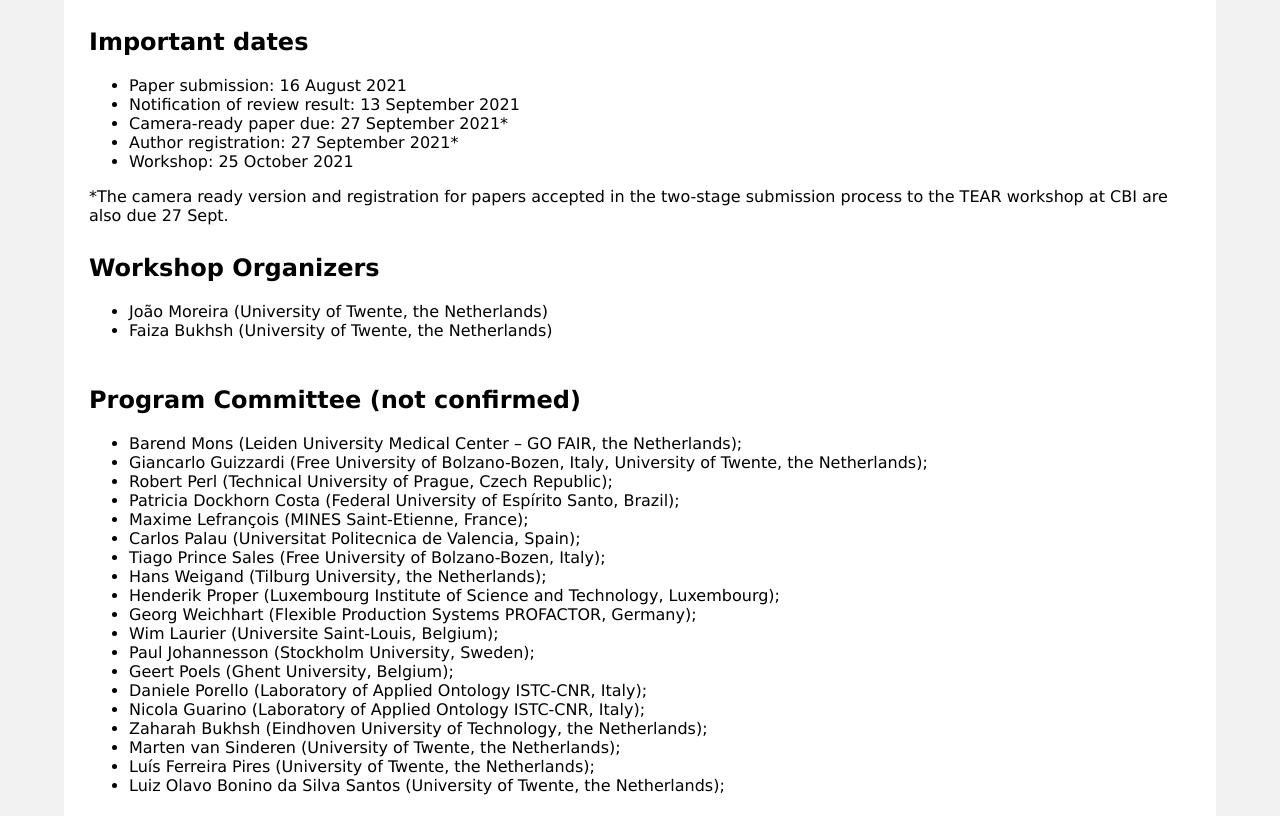
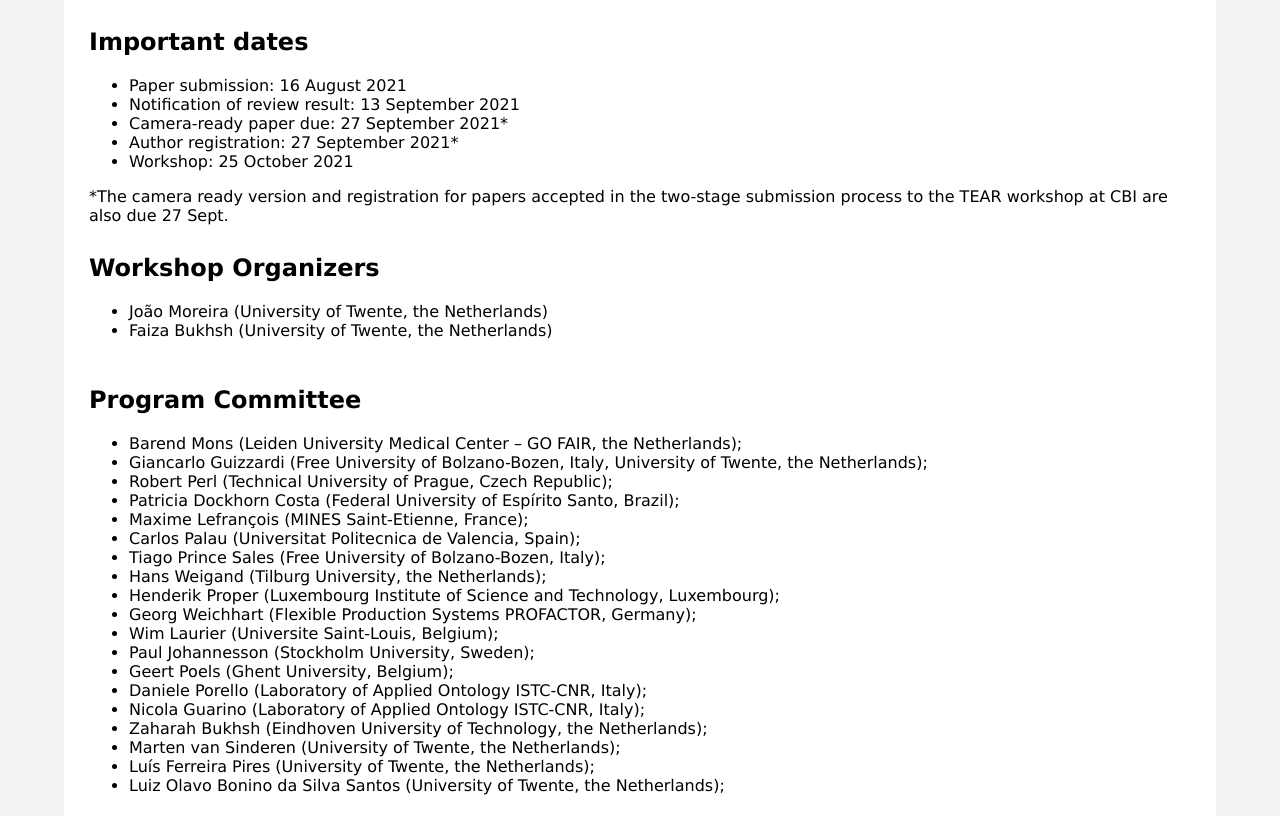
Before and after one commit to jonimoreira/sisfai.github.io, a plain HTML site: page index.html in a window 1280 px wide. Shown: the part 1123-1939 px from the top of the page. Drawn offline with Linux system fonts and the light colour scheme.

Commit message:
Committe confirmed

```diff
--- a/index.html
+++ b/index.html
@@ -85,7 +85,7 @@
 	 </section>
 
 	<section class="programCommittee">
-		<h2>Program Committee (not confirmed)</h2>
+		<h2>Program Committee</h2>
 		<ul>
 			<li>Barend Mons (Leiden University Medical Center – GO FAIR, the Netherlands);</li>
 			<li>Giancarlo Guizzardi (Free University of Bolzano-Bozen, Italy, University of Twente, the Netherlands);</li>
```
